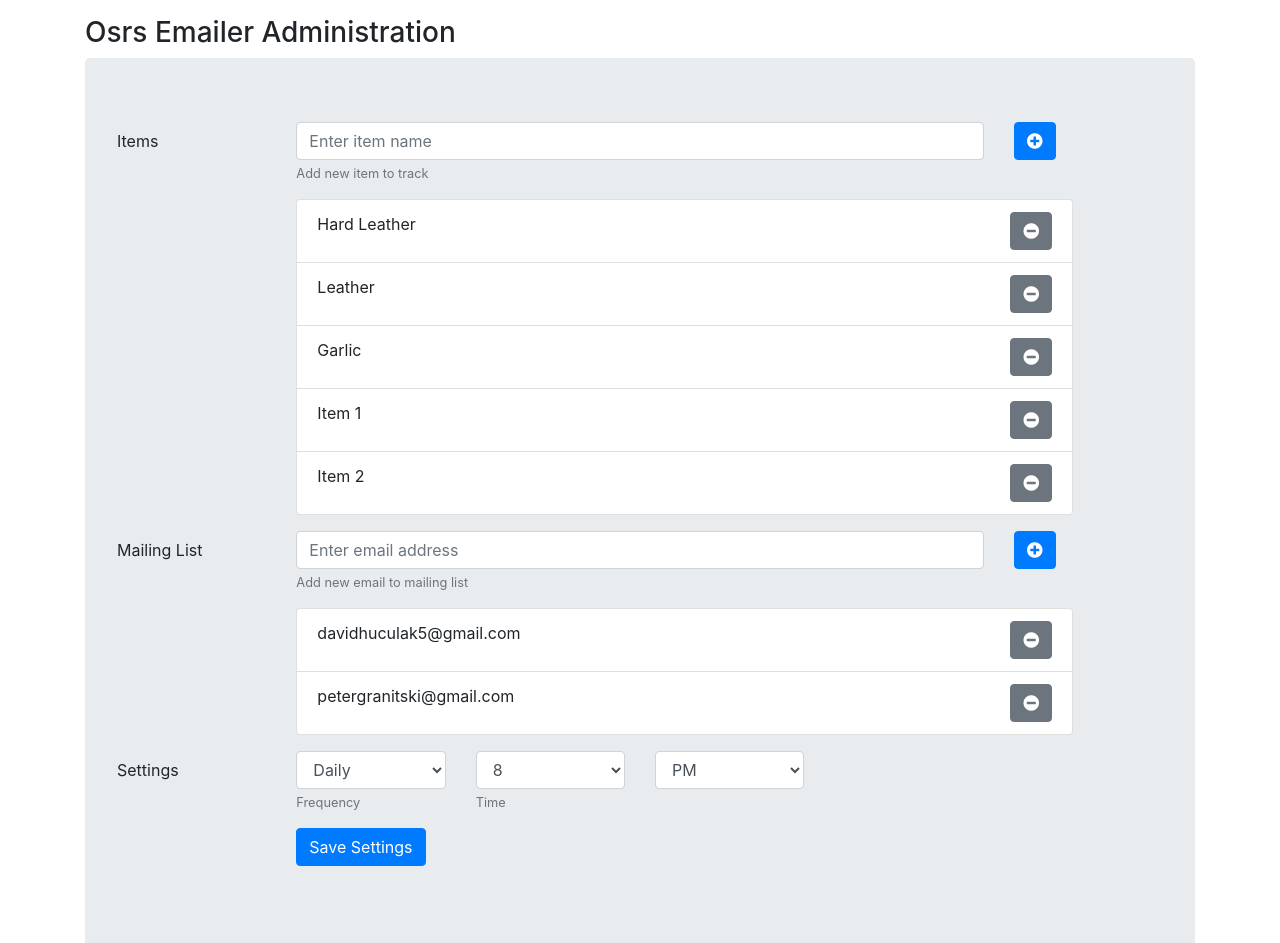
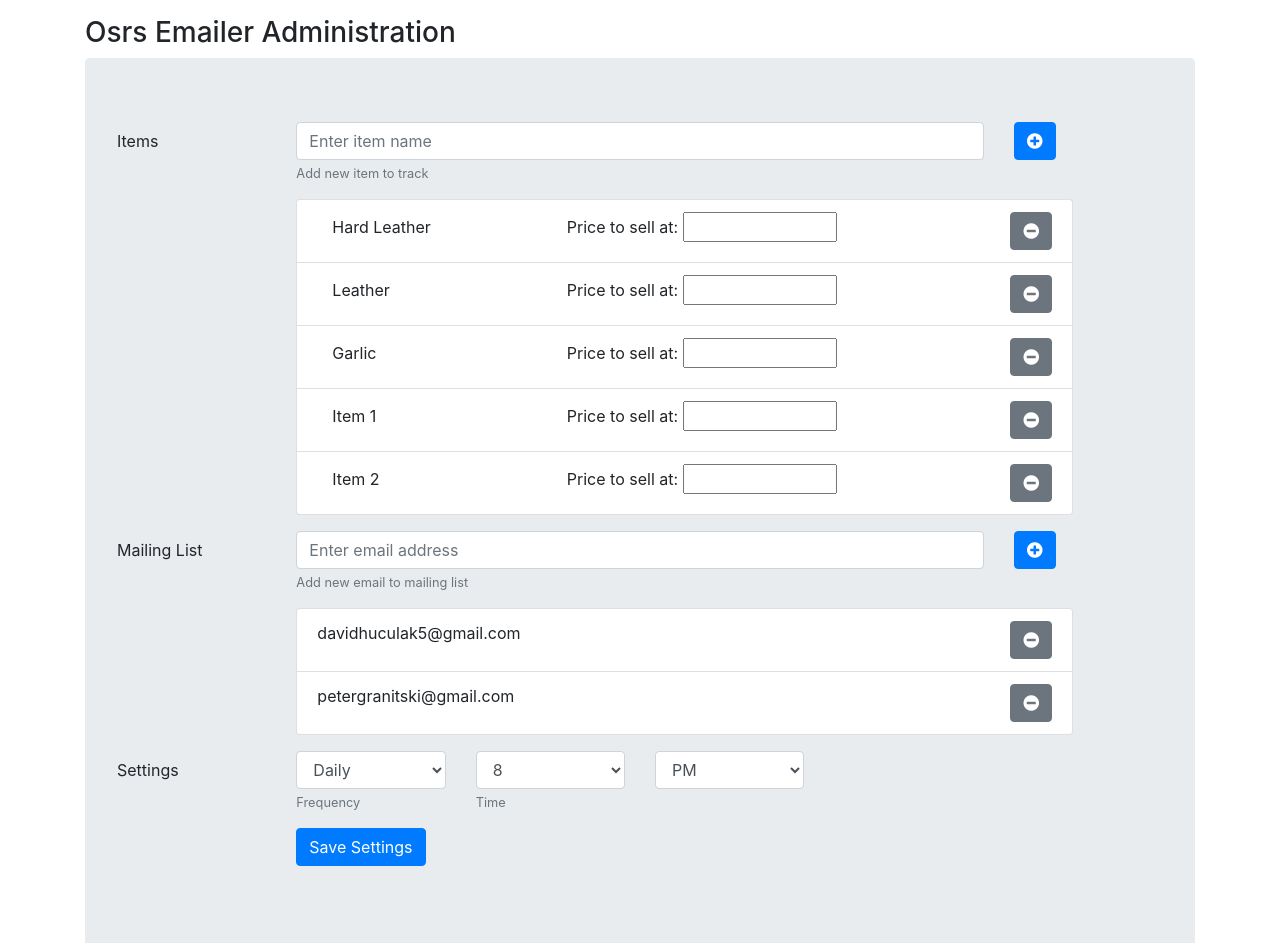
Before and after one commit to Davidster/OsrsEmailer, a website: page ting.html in a window 1280 px wide. Shown: the top 943 px of the page. Drawn offline with nearby package versions, Linux system fonts and the light colour scheme.

Commit message:
added 'price to sell at' input field for admin portal mockup

```diff
--- a/ting.html
+++ b/ting.html
@@ -30,31 +30,36 @@
                 <div class="col-sm-9">
                     <ul class="list-group">
                         <li class="list-group-item">
-                            <div style="display: inline-block">Hard Leather</div>
+                            <div class="col-md-4" style="display: inline-block">Hard Leather</div>
+                            <div class="col-md-offset-4" style="display: inline-block">Price to sell at:  <input style="text-align: center" size="10" type="text"></div>
+			    <div style="display: inline-block; float: right">
+                                <button class="btn btn-secondary"><i class="fas fa-minus-circle"></i></button>
+                            </div>
+                        </li>
+                        <li class="list-group-item">
+                            <div class="col-md-4" style="display: inline-block">Leather</div>
+                            <div class="col-md-offset-4" style="display: inline-block">Price to sell at:  <input style="text-align: center" size="10" type="text"></div>
                             <div style="display: inline-block; float: right">
                                 <button class="btn btn-secondary"><i class="fas fa-minus-circle"></i></button>
                             </div>
                         </li>
                         <li class="list-group-item">
-                            <div style="display: inline-block">Leather</div>
+                            <div class="col-md-4" style="display: inline-block">Garlic</div>
+                            <div class="col-md-offset-4" style="display: inline-block">Price to sell at:  <input style="text-align: center" size="10" type="text"></div>
                             <div style="display: inline-block; float: right">
                                 <button class="btn btn-secondary"><i class="fas fa-minus-circle"></i></button>
                             </div>
                         </li>
                         <li class="list-group-item">
-                            <div style="display: inline-block">Garlic</div>
+                            <div class="col-md-4" style="display: inline-block">Item 1</div>
+                            <div class="col-md-offset-4" style="display: inline-block">Price to sell at:  <input style="text-align: center" size="10" type="text"></div>
                             <div style="display: inline-block; float: right">
                                 <button class="btn btn-secondary"><i class="fas fa-minus-circle"></i></button>
                             </div>
                         </li>
                         <li class="list-group-item">
-                            <div style="display: inline-block">Item 1</div>
-                            <div style="display: inline-block; float: right">
-                                <button class="btn btn-secondary"><i class="fas fa-minus-circle"></i></button>
-                            </div>
-                        </li>
-                        <li class="list-group-item">
-                            <div style="display: inline-block">Item 2</div>
+                            <div class="col-md-4" style="display: inline-block">Item 2</div>
+                            <div class="col-md-offset-4" style="display: inline-block">Price to sell at:  <input style="text-align: center" size="10" type="text"></div>
                             <div style="display: inline-block; float: right">
                                 <button class="btn btn-secondary"><i class="fas fa-minus-circle"></i></button>
                             </div>
```
